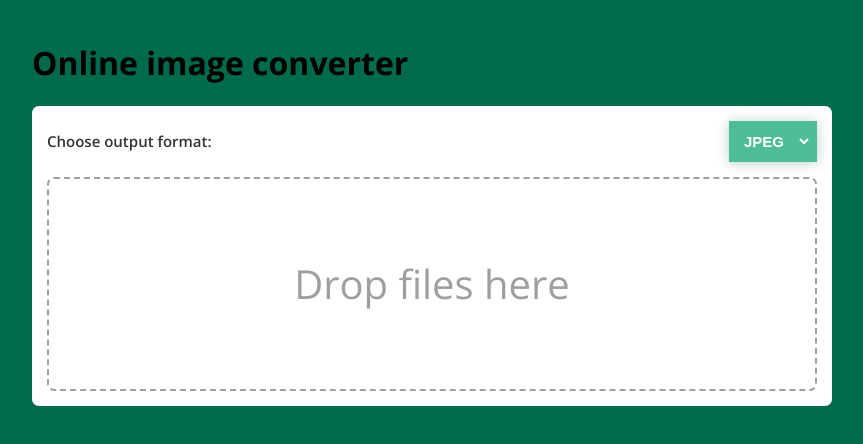
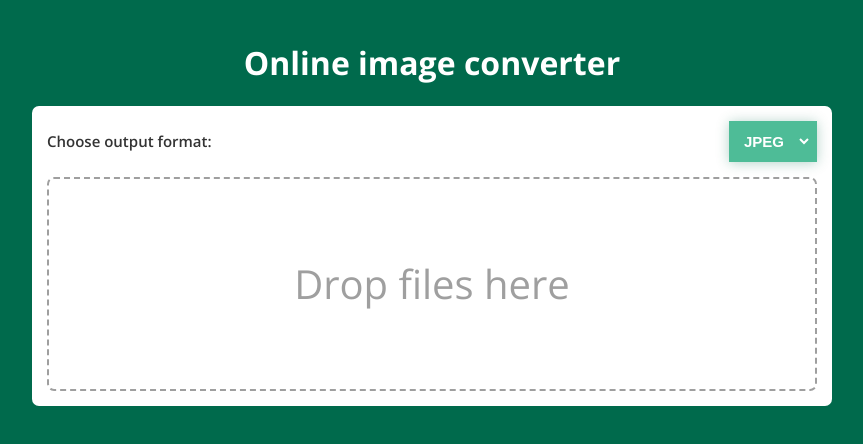
Before and after one commit to dwnuk/image-converter, a plain HTML site: page index.html in a window 1280 px wide. Shown: the whole page, without its empty margins (208-1071 px from the left). Drawn offline with nearby package versions, Linux system fonts and the light colour scheme.

Commit message:
Update style.css

```diff
--- a/assets/style.css
+++ b/assets/style.css
@@ -25,6 +25,11 @@ img {
     max-width: 800px;
     min-width: 300px;
     margin: 0 auto;
+}
+
+h1 {
+    color: #ffffff;
+    text-align: center;
 }
 
 .layout {
```
